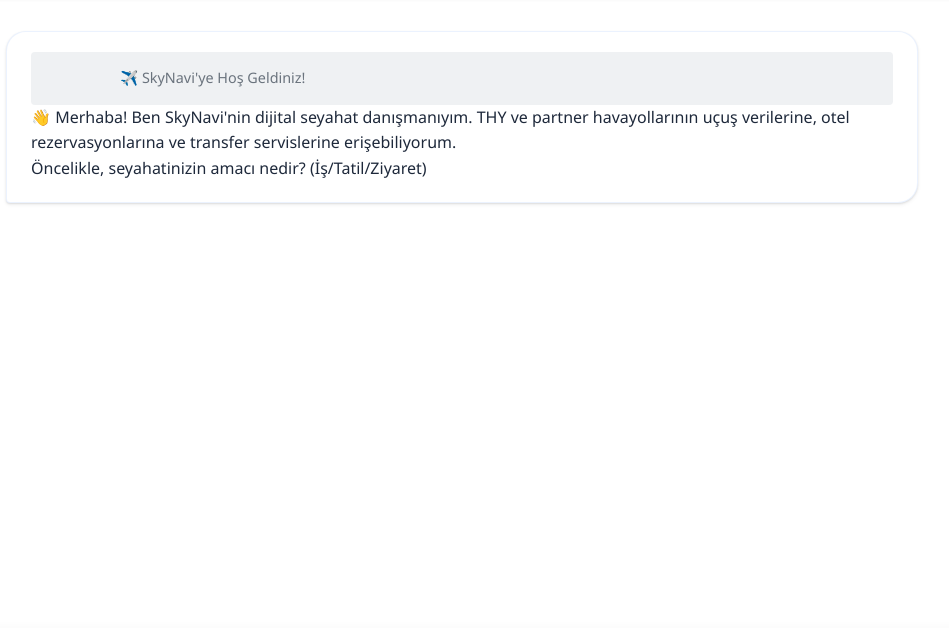
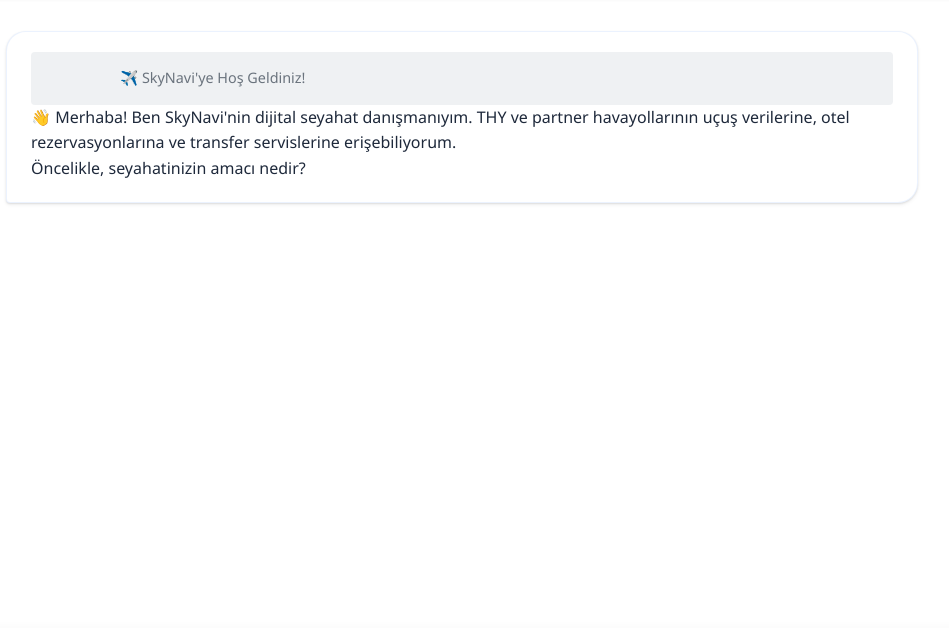
Before and after one commit to Tavuk-Pilav/SkyNavi, a Flask app: page / in a window 1280 px wide. Shown: the part 74-702 px from the top of the page, without its empty margins (26-975 px from the left). Run offline with Flask 3, Linux system fonts and the light colour scheme; data comes from the database, SQL or seed files in the repository; both versions use the stored data as it was before the commit; data that the repository does not hold is empty; some libraries are stand-ins or nearby versions.

Commit message:
update first messages & del local db

```diff
--- a/templates/index.html
+++ b/templates/index.html
@@ -54,7 +54,7 @@
             {% if not conversation_history %}
                 <div class="message bot">
                     <div class="message-content markdown-body">
-                        {{ renderMarkdown("✈️ SkyNavi'ye Hoş Geldiniz!\n\n👋 Merhaba! Ben SkyNavi'nin dijital seyahat danışmanıyım. THY ve partner havayollarının uçuş verilerine, otel rezervasyonlarına ve transfer servislerine erişebiliyorum.\n\nÖncelikle, seyahatinizin amacı nedir? (İş/Tatil/Ziyaret)") | safe }}
+                        {{ renderMarkdown("✈️ SkyNavi'ye Hoş Geldiniz!\n\n👋 Merhaba! Ben SkyNavi'nin dijital seyahat danışmanıyım. THY ve partner havayollarının uçuş verilerine, otel rezervasyonlarına ve transfer servislerine erişebiliyorum.\n\nÖncelikle, seyahatinizin amacı nedir?") | safe }}
                     </div>
                 </div>
             {% endif %}
```
Also changed, not shown: conversations.db (deleted), 1 other file.
